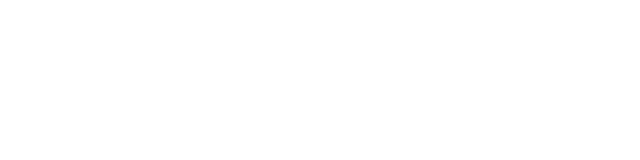
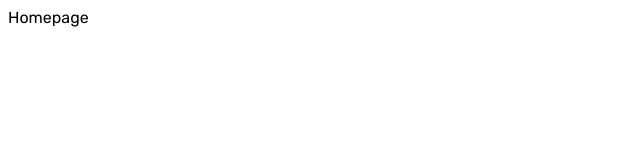
Before and after one commit to Akuna444/studylink, a React (Create React App) app in the folder studylink-frontend/: page /home in a window 1280 px wide. Shown: the top 160 px of the page, without its empty margins (0-640 px from the left). Built offline with nearby package versions, Linux system fonts and the light colour scheme.

Commit message:
setup: routes

```diff
--- a/studylink-frontend/src/App.jsx
+++ b/studylink-frontend/src/App.jsx
@@ -1,5 +1,20 @@
+import { BrowserRouter, Navigate, Routes, Route } from "react-router-dom";
+import HomePage from "./scenes/homePage";
+import LoginPage from "./scenes/loginPage";
+import ProfilePage from "./scenes/profilePage";
+
 function App() {
-  return <div></div>;
+  return (
+    <div className="app">
+      <BrowserRouter>
+        <Routes>
+          <Route path="/" element={<LoginPage />} />
+          <Route path="/home" element={<HomePage />} />
+          <Route path="/profile/:userId" elemnt={<ProfilePage />} />
+        </Routes>
+      </BrowserRouter>
+    </div>
+  );
 }
 
 export default App;
--- /dev/null
+++ b/studylink-frontend/src/scenes/homePage/index.js
@@ -0,0 +1,5 @@
+function HomePage() {
+  return <div>Homepage</div>;
+}
+
+export default HomePage;
--- /dev/null
+++ b/studylink-frontend/src/scenes/loginPage/index.js
@@ -0,0 +1,5 @@
+function LoginPage() {
+  return <div>Login Page</div>;
+}
+
+export default LoginPage;
--- /dev/null
+++ b/studylink-frontend/src/scenes/navbar/index.js
@@ -0,0 +1,5 @@
+function NavBar() {
+  return <div>NavBar</div>;
+}
+
+export default NavBar;
--- /dev/null
+++ b/studylink-frontend/src/scenes/profilePage/index.js
@@ -0,0 +1,5 @@
+function ProfilePage() {
+  return <div>Profile Page</div>;
+}
+
+export default ProfilePage;
```
Also changed, not shown: studylink-frontend/src/state/index.jsx (added).
